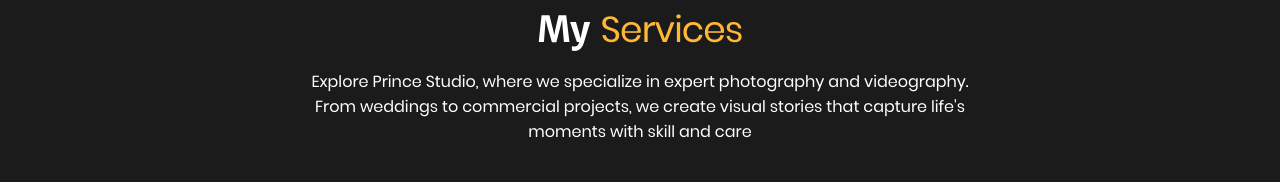
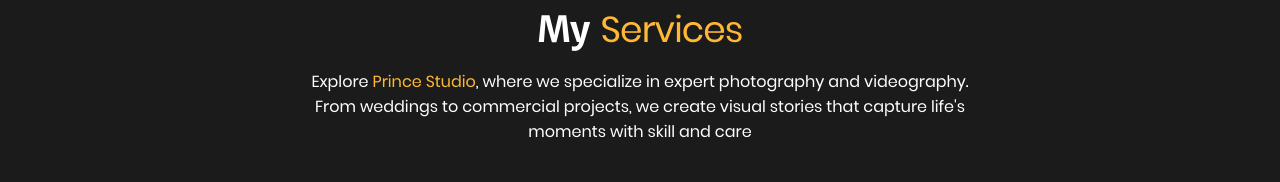
Before and after one commit to Jatin-Panesiya/prince-studio, a Next.js app: page / in a window 1280 px wide. Shown: the part 1499-1681 px from the top of the page. Built offline with nearby package versions, Linux system fonts and the light colour scheme.

Commit message:
add route path for contact and my work

```diff
--- /dev/null
+++ b/src/app/contact-us/page.tsx
@@ -0,0 +1,11 @@
+import React from 'react'
+
+const ContactUs = () => {
+  return (
+    <div className='top-container !py-20 max-sm:py-10'>
+      <p>COMING SOON...</p>
+    </div>
+  )
+}
+
+export default ContactUs
--- /dev/null
+++ b/src/app/my-work/page.tsx
@@ -0,0 +1,11 @@
+import React from 'react'
+
+const MyWork = () => {
+  return (
+    <div className='top-container !py-20 max-sm:py-10'>
+      <p>COMING SOON...</p>
+    </div>
+  )
+}
+
+export default MyWork
--- a/src/components/Home/HeroSection.tsx
+++ b/src/components/Home/HeroSection.tsx
@@ -1,3 +1,4 @@
+import Link from "next/link";
 import React from "react";
 
 const HeroSection = () => {
@@ -14,9 +15,9 @@
           hear their story untold
         </p>
         <div className="flex items-center gap-3 flex-wrap pt-10">
-          <button className="bg-white py-3 shadow-md max-[330px]:max-w-52 max-[330px]:w-full hover:shadow-white/30 shadow-black/30 px-7 hover:bg-transparent hover:text-white transition-all duration-150 text-black border border-white rounded-full">
+          <Link href="/my-work" className="bg-white py-3 shadow-md max-[330px]:max-w-52 max-[330px]:w-full hover:shadow-white/30 shadow-black/30 px-7 hover:bg-transparent hover:text-white transition-all duration-150 text-black border border-white rounded-full">
             My works
-          </button>
+          </Link>
           <button className="bg-transparent py-3 shadow-md max-[330px]:max-w-52 max-[330px]:w-full hover:shadow-black/30 shadow-white/30  hover:bg-white hover:text-black transition-all duration-150 px-7 text-white border border-white rounded-full">
             Contact me
           </button>
--- a/src/components/Home/MyServices.tsx
+++ b/src/components/Home/MyServices.tsx
@@ -4,13 +4,13 @@
 
 const MyServices = () => {
   return (
-    <div className="bg-[#1b1b1b] text-white top-container !py-20">
+    <div className="bg-[#1b1b1b] text-white top-container !py-20 max-sm:!py-10">
       <div className="text-center max-w-[700px] mx-auto space-y-5">
         <p className="text-4xl font-merry-bold tracking-tight">
           My <span className="text-primary"> Services </span>
         </p>
-        <p>
-          Explore <span className="capitalize">prince studio</span>, where we
+        <p className="max-sm:text-sm max-sm:leading-5">
+          Explore <h1 className="capitalize inline text-primary">prince studio</h1>, where we
           specialize in expert photography and videography. From weddings to
           commercial projects, we create visual stories that capture life's
           moments with skill and care
--- a/src/utils/constants.ts
+++ b/src/utils/constants.ts
@@ -19,12 +19,12 @@
   {
     id: 4,
     title: "Gallery",
-    link: "/gallery",
+    link: "/my-work",
   },
   {
     id: 5,
     title: "Contact Us",
-    link: "/contact",
+    link: "/contact-us",
   },
 ];
 
```
